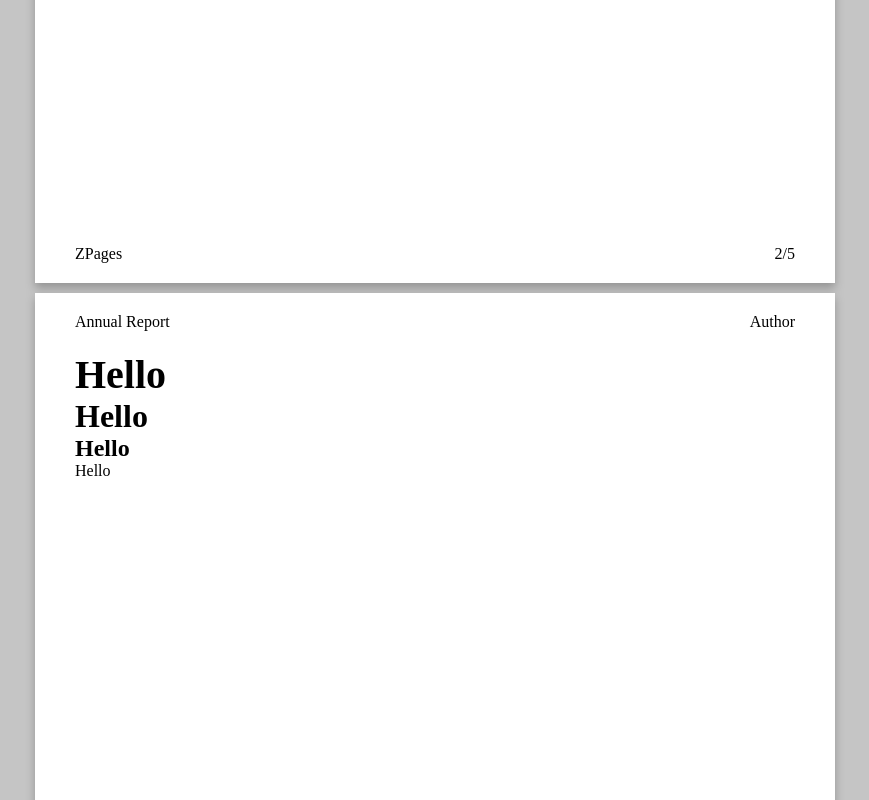
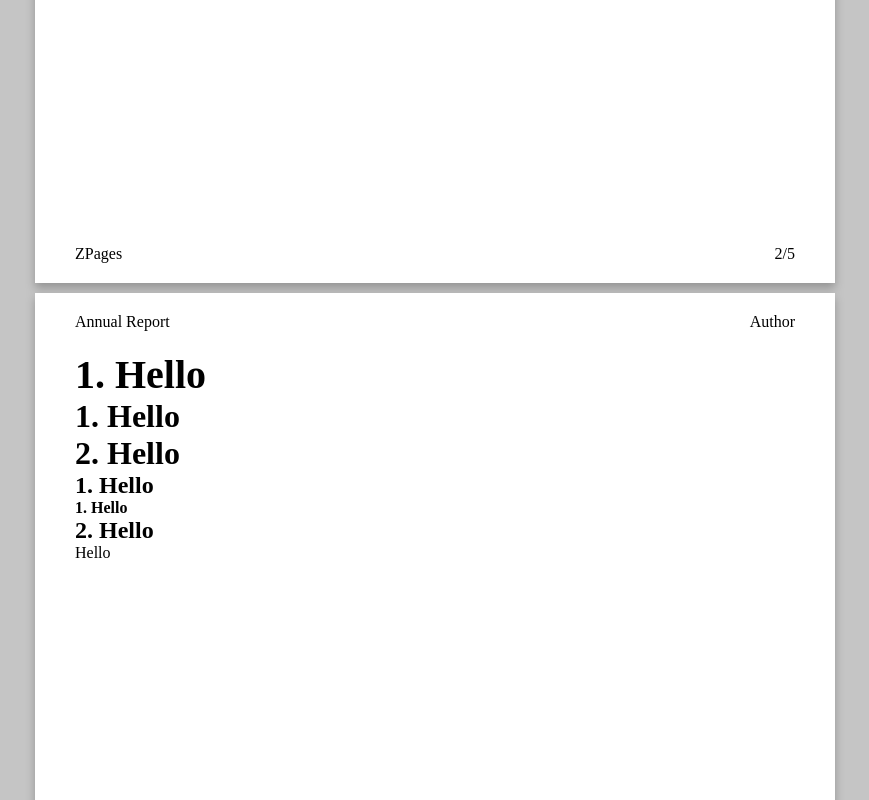
Before and after one commit to zalo-alex/zutils, a website: page zpages/examples/index.html in a window 1280 px wide. Shown: the part 2000-2800 px from the top of the page, without its empty margins (205-1074 px from the left). Drawn offline with Linux system fonts and the light colour scheme.

Commit message:
Header indexes

```diff
--- a/zpages/examples/index.html
+++ b/zpages/examples/index.html
@@ -18,7 +18,8 @@
     </footer>
     <pages>
         <page no-header no-footer style="display: flex; align-items: center; justify-content: center;">
-            <h1>Welcome to ZPages</h1>
+            <h2 no-index>Hello</h2>
+            <h1 no-index>Welcome to ZPages</h1>
         </page>
         <page>
             <contents></contents>
@@ -26,6 +27,9 @@
         <page>
             <h1>Hello</h1>
             <h2>Hello</h2>
+            <h2>Hello</h2>
+            <h3>Hello</h3>
+            <h4>Hello</h4>
             <h3>Hello</h3>
             <span>Hello</span>
         </page>
--- a/zpages/src/index.js
+++ b/zpages/src/index.js
@@ -6,8 +6,21 @@ zp.pre("pages", ({element}) => {
     return element.outerHTML
 }, true)
 
+let indexes = [0]
 zp.pre("h1, h2, h3, h4, h5, h6", ({element}) => {
     element.id = Math.random().toString(16).slice(2, 16)
+
+    if (!element.hasAttribute("no-index")) {
+        const level = parseInt(element.tagName.replace("H", ""))
+        if (indexes.length <= level) {
+            indexes.push(...Array(level - indexes.length).fill(0))
+        }
+        console.log(level, indexes)
+        indexes = indexes.slice(0, level)
+        indexes[level - 1]++
+        element.innerText = `${indexes[level - 1]}. ${element.innerText}`
+    }
+
     return element.outerHTML
 }, true)
 
```
